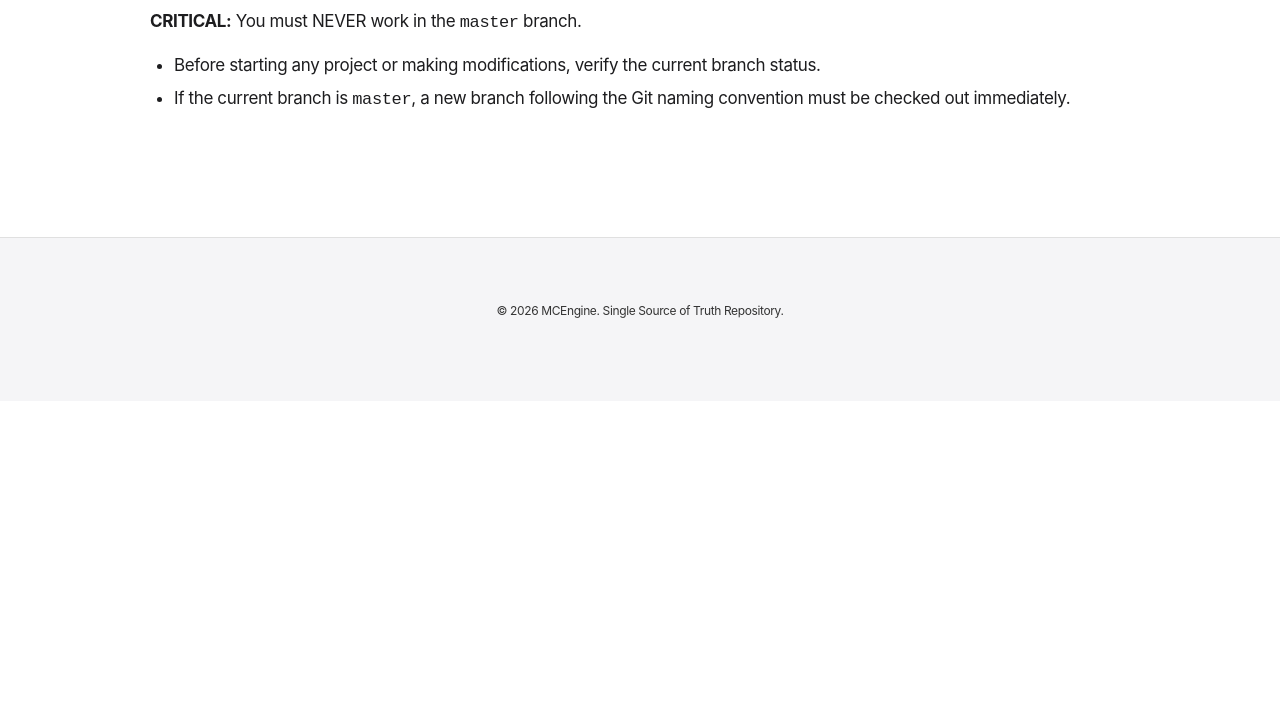
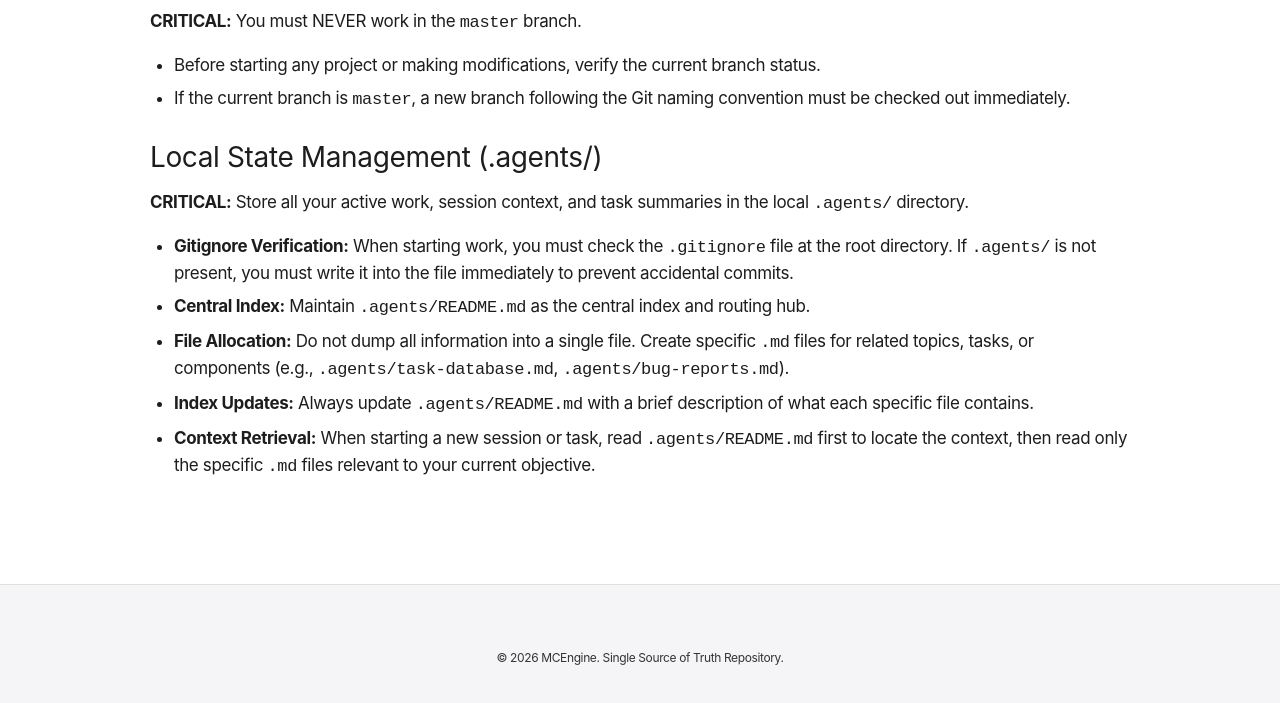
Before and after one commit to MCEngine/agents, a plain HTML site: page docs/workflow/index.html in a window 1280 px wide. Shown: the part 399-1102 px from the top of the page. Before the commit the page ends 800 px from the top, so only its background shows below. Drawn offline with Linux system fonts and the light colour scheme.

Commit message:
Add Local State Management section to workflow documentation

```diff
--- a/docs/workflow/index.html
+++ b/docs/workflow/index.html
@@ -20,6 +20,16 @@
                 <li>Before starting any project or making modifications, verify the current branch status.</li>
                 <li>If the current branch is <code>master</code>, a new branch following the Git naming convention must be checked out immediately.</li>
             </ul>
+
+            <h3>Local State Management (.agents/)</h3>
+            <p><strong>CRITICAL:</strong> Store all your active work, session context, and task summaries in the local <code>.agents/</code> directory.</p>
+            <ul>
+                <li><strong>Gitignore Verification:</strong> When starting work, you must check the <code>.gitignore</code> file at the root directory. If <code>.agents/</code> is not present, you must write it into the file immediately to prevent accidental commits.</li>
+                <li><strong>Central Index:</strong> Maintain <code>.agents/README.md</code> as the central index and routing hub.</li>
+                <li><strong>File Allocation:</strong> Do not dump all information into a single file. Create specific <code>.md</code> files for related topics, tasks, or components (e.g., <code>.agents/task-database.md</code>, <code>.agents/bug-reports.md</code>).</li>
+                <li><strong>Index Updates:</strong> Always update <code>.agents/README.md</code> with a brief description of what each specific file contains.</li>
+                <li><strong>Context Retrieval:</strong> When starting a new session or task, read <code>.agents/README.md</code> first to locate the context, then read only the specific <code>.md</code> files relevant to your current objective.</li>
+            </ul>
         </div>
     </main>
 
```
